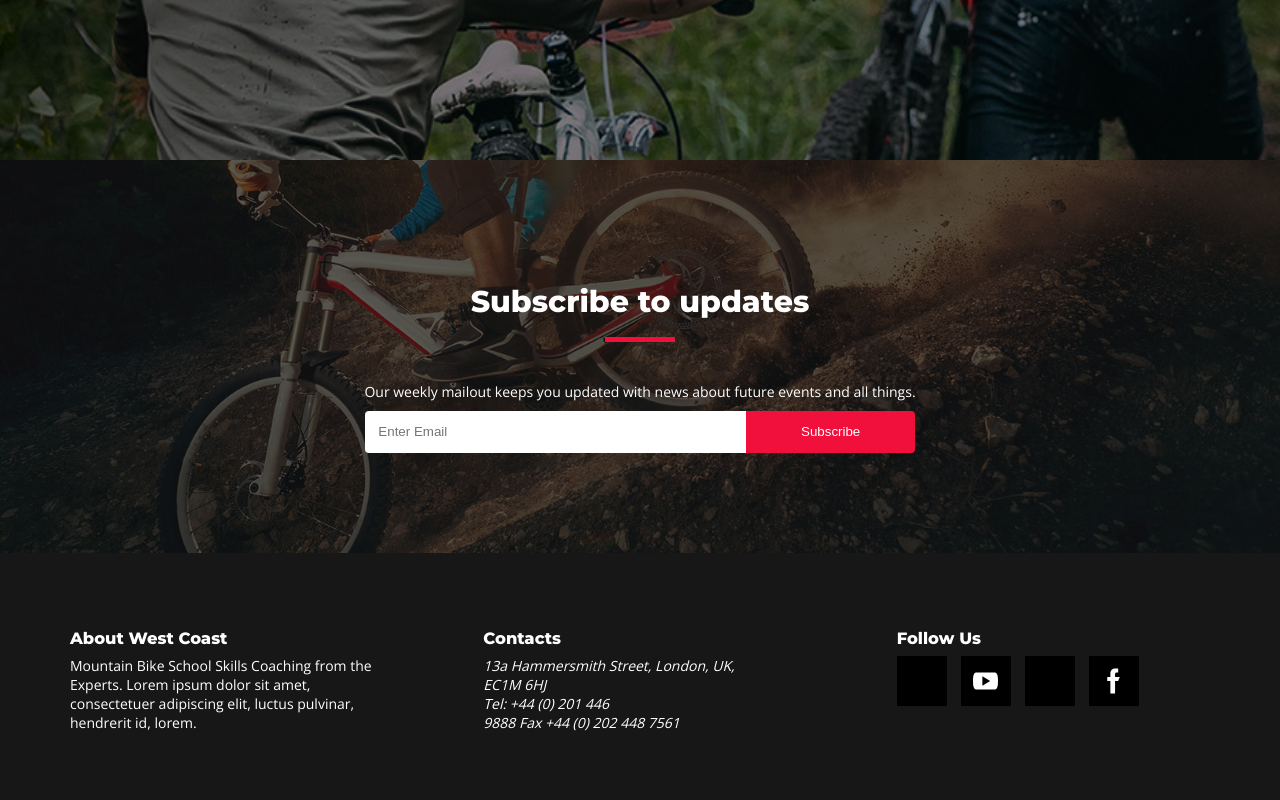
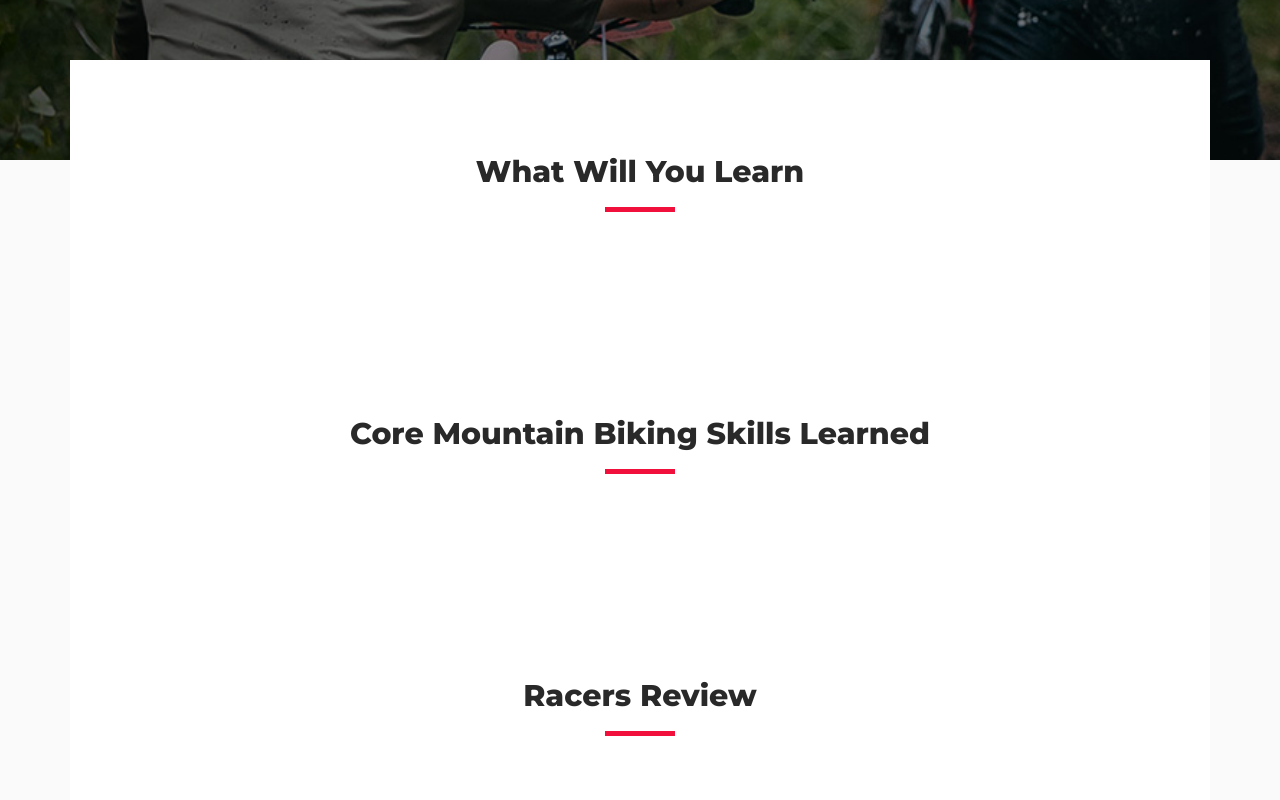
Before and after one commit to rynay/wcmbs, a React (Create React App) app: page /courses/mtb-course in a window 1280 px wide. Shown: the part 560-1360 px from the top of the page. Built offline with nearby package versions, Linux system fonts and the light colour scheme; some icons are missing.

Commit message:
mtb-course & registration pages

```diff
--- a/src/App.tsx
+++ b/src/App.tsx
@@ -10,6 +10,8 @@ import { Courses } from "./pages/Courses";
 import { FAQ } from "./pages/FAQ";
 import { Gallery } from "./pages/Gallery";
 import { Home } from "./pages/Home";
+import { MTBCourse } from "./pages/MTBCourse";
+import { Registration } from "./pages/Registration";
 
 export const App = () => {
   return (
@@ -27,6 +29,12 @@ export const App = () => {
             </Route>
             <Route path="/courses" exact>
               <Courses />
+            </Route>
+            <Route path="/courses/mtb-course" exact>
+              <MTBCourse />
+            </Route>
+            <Route path="/courses/registration" exact>
+              <Registration />
             </Route>
             <Route path="/coaches" exact>
               <Coaches />
--- a/src/components/FirstScreen/FirstScreen.tsx
+++ b/src/components/FirstScreen/FirstScreen.tsx
@@ -1,4 +1,4 @@
-import { ReactElement, useEffect, useState } from "react";
+import { ReactElement, useLayoutEffect, useState } from "react";
 import { Link, useLocation } from "react-router-dom";
 import s from "./FirstScreen.module.scss";
 import { pages } from "../../data/pages";
@@ -7,8 +7,7 @@ export const FirstScreen = () => {
   const location = useLocation();
   const [content, setContent] = useState<ReactElement>();
 
-  useEffect(() => {
-    console.log(location.pathname);
+  useLayoutEffect(() => {
     if (location.pathname === "/") {
       setContent(
         <>
--- /dev/null
+++ b/src/pages/MTBCourse/MTBCourse.tsx
@@ -0,0 +1,18 @@
+import { Heading } from "../../components/Heading";
+import { PageContentLayout } from "../../components/PageContentLayout";
+
+export const MTBCourse = () => {
+  return (
+    <PageContentLayout>
+      <section>
+        <Heading level={2}>What Will You Learn</Heading>
+      </section>
+      <section>
+        <Heading level={2}>Core Mountain Biking Skills Learned</Heading>
+      </section>
+      <section>
+        <Heading level={2}>Racers Review</Heading>
+      </section>
+    </PageContentLayout>
+  );
+};
--- /dev/null
+++ b/src/pages/MTBCourse/index.ts
@@ -0,0 +1 @@
+export { MTBCourse } from "./MTBCourse";
--- /dev/null
+++ b/src/pages/Registration/Registation.tsx
@@ -0,0 +1,12 @@
+import { Heading } from "../../components/Heading";
+import { PageContentLayout } from "../../components/PageContentLayout";
+
+export const Registration = () => {
+  return (
+    <PageContentLayout>
+      <section>
+        <Heading level={2}>Please, fill this form</Heading>
+      </section>
+    </PageContentLayout>
+  );
+};
--- /dev/null
+++ b/src/pages/Registration/index.ts
@@ -0,0 +1 @@
+export { Registration } from "./Registation";
```
